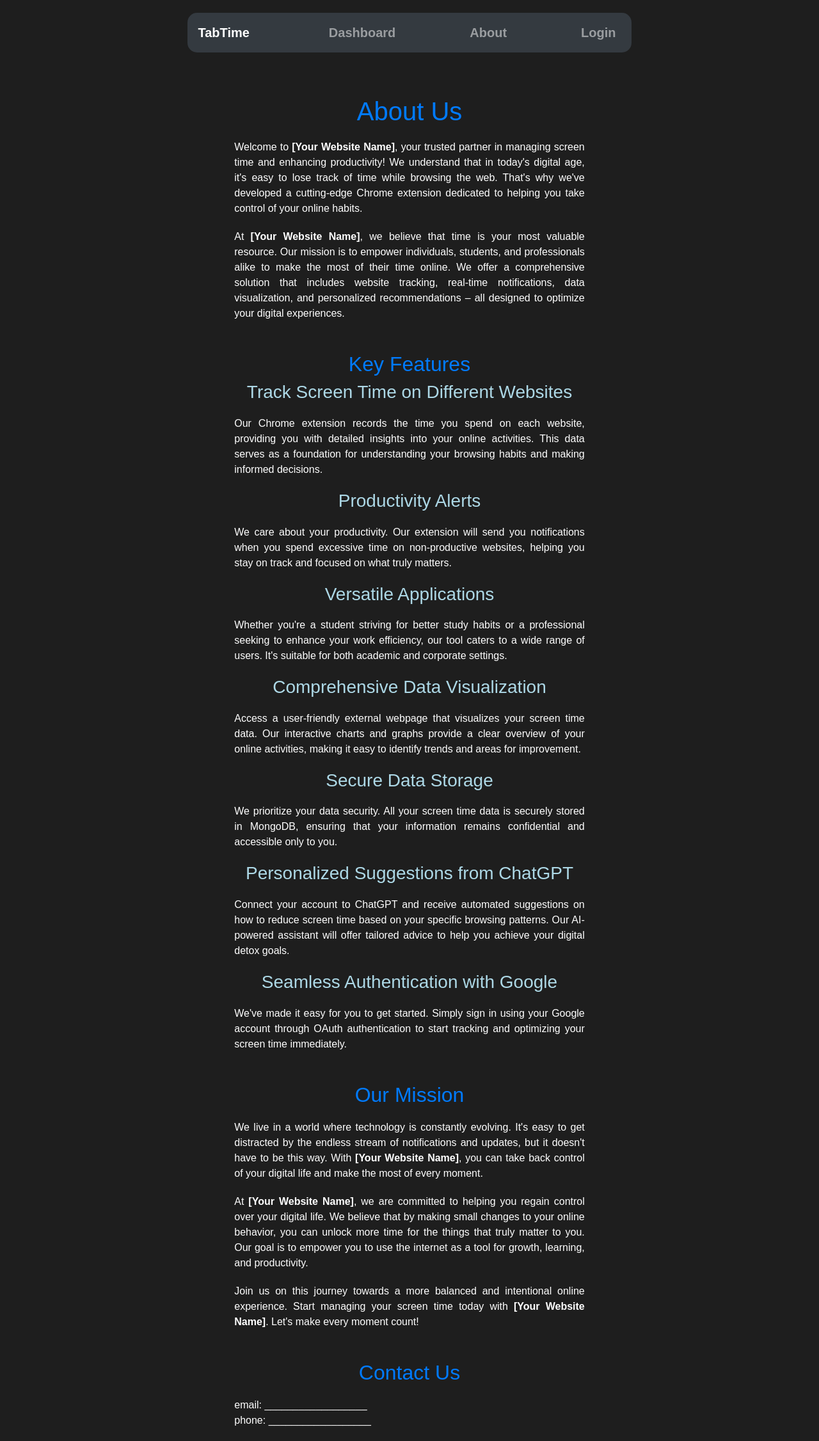
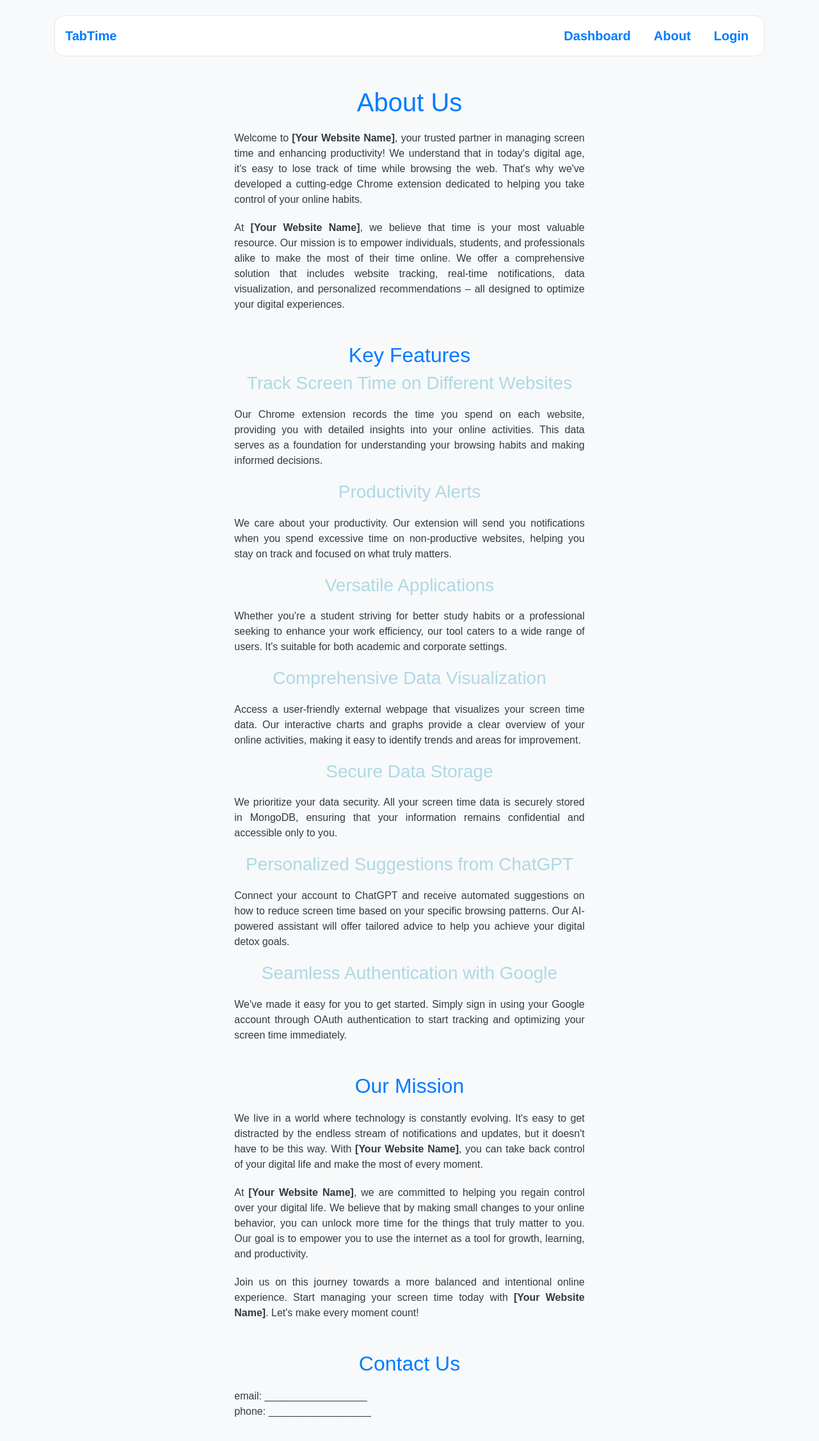
Before and after one commit to Crustacean-Hacks/HackUIowa, a Flask app: page /about in a window 1280 px wide. Shown: the whole page at 64% size. After the commit the page ends 2215 px from the top, so only its background shows below. Run offline with Flask 3, Linux system fonts and the light colour scheme.

Commit message:
updated look of base to light mode

```diff
--- a/website/app.py
+++ b/website/app.py
@@ -101,4 +101,4 @@ if __name__ == "__main__":
     fullchain = os.environ.get("SSL_FULLCHAIN")
     privkey = os.environ.get("SSL_PRIVKEY")
     app.run(debug=debug, port=port, host=ip, ssl_context=(fullchain, privkey))
-    #     app.run(debug=debug, port=port, host=ip)
+    # app.run(debug=debug, port=port, host=ip)
--- a/website/templates/base.html
+++ b/website/templates/base.html
@@ -3,23 +3,54 @@
 <head>
     <meta charset="UTF-8" />
     <link rel="icon" href="https://cdn.discordapp.com/attachments/1078854245866016848/1155280162666074232/favicon.ico" type="image/x-icon">
-
     <meta name="viewport" content="width=device-width, initial-scale=1, shrink-to-fit=no" />
     <!-- Bootstrap -->
     <link rel="stylesheet" href="https://cdn.jsdelivr.net/npm/bootstrap@4.5.3/dist/css/bootstrap.min.css" integrity="sha384-TX8t27EcRE3e/ihU7zmQxVncDAy5uIKz4rEkgIXeMed4M0jlfIDPvg6uqKI2xXr2" crossorigin="anonymous" />
     {% block page_head %} {% endblock %}
     <title>{% block page_title %} {% endblock %}</title>
+    <style>
+        @font-face {
+            font-family: "proxima-nova", sans-serif;
+            src: url(/static/font.ttf);
+        }
+        body {
+            font-family: "proxima-nova", sans-serif;
+            background-color: #f8f9fa;
+            color: #343a40;
+        }
+        .navbar {
+            font-family: "proxima-nova", sans-serif;
+            font-size: 20px;
+            font-weight: 700;
+            font-style: normal;
+            background-color: #ffffff;
+            border: 1px solid #e3e6e9;
+            border-radius: 15px;
+        }
+        .navbar-nav > li {
+            margin-left: 20px;
+        }
+        @media (max-width: 768px) {
+            body {
+                display: flex;
+                flex-direction: column;
+            }
+            .navbar {
+                margin: 0;
+                border-radius: 0;
+            }
+        }
+    </style>
 </head>
 <body>
-    <div class="container">
-        <ul class="nav justify-content-center" font-family="proxima-nova">
-            <nav class="navbar navbar-expand-md navbar-dark bg-dark" >
-                <a class="navbar-brand" href="{{ url_for('home') }}"> TabTime </a>
+    <div class="container mt-4">
+        <nav class="navbar navbar-expand-md">
+            <a class="navbar-brand" href="{{ url_for('home') }}">TabTime</a>
             <button class="navbar-toggler" type="button" data-toggle="collapse" data-target="#navbarNav">
                 <span class="navbar-toggler-icon"></span>
             </button>
             <div class="collapse navbar-collapse" id="navbarNav">
-                    <ul class="navbar-nav">
+                <ul class="navbar-nav ml-auto">
                     <li class="nav-item">
                         <a class="nav-link" href="{{ url_for('dashboard') }}">Dashboard</a>
                     </li>
@@ -37,55 +68,20 @@
             </div>
         </nav>
 
-            {% with messages = get_flashed_messages(with_categories=true) %} {% if messages %} {% for category, message in messages %}
-            <div class="alert alert-{{ category }}">
+        {% with messages = get_flashed_messages(with_categories=true) %}
+        {% if messages %}
+        {% for category, message in messages %}
+        <div class="alert alert-{{ category }} mt-3">
             <button type="button" class="m1-2 mb-1 close" data-dismiss="alert" aria-label="Close">
                 <span aria-hidden="true">&times;</span>
             </button>
             {{ message }}
         </div>
-            {% endfor %} {% endif %} {% endwith %}
-        </ul>
+        {% endfor %}
+        {% endif %}
+        {% endwith %}
+
     </div>
     {% block page_content %} {% endblock %}
 </body>
-<style>
-    @font-face {
-        font-family: "proxima-nova", sans-serif;
-        src: url(/static/font.ttf);
-    }
-    .navbar {
-        font-family: "proxima-nova", sans-serif;
-        font-size: 20px;
-        font-weight: 700;
-        font-style: normal;
-        margin-bottom: 20px;
-        margin-top: 20px;
-        margin-left: 20px;
-        margin-right: 20px;
-        border-top-left-radius: 15px;
-        border-bottom-left-radius: 15px;
-        border-top-right-radius: 15px;
-        border-bottom-right-radius: 15px;
-    }
-    .navbar-nav > li {
-        margin-left: 100px;
-    }
-    body {
-        font-family: "proxima-nova", sans-serif;
-        background-color: rgb(30, 30, 30);
-        color: white;
-    }
-    /* Media Query for Screen Formatting */
-    @media (max-width: 768px) {
-        body {
-            display: flex;
-            flex-direction: column;
-        }
-        .navbar {
-            margin: 0; /* Reset margin for smaller screens */
-            border-radius: 0; /* Reset border-radius for smaller screens */
-        }
-    }
-</style>
 </html>
```
Lines whose indentation alone changed are shown as unchanged.
